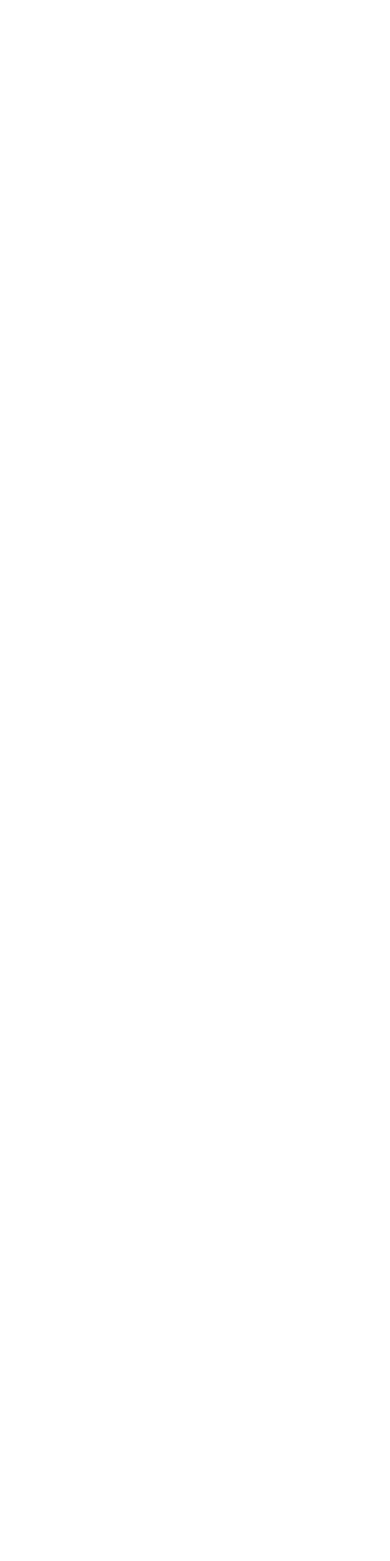
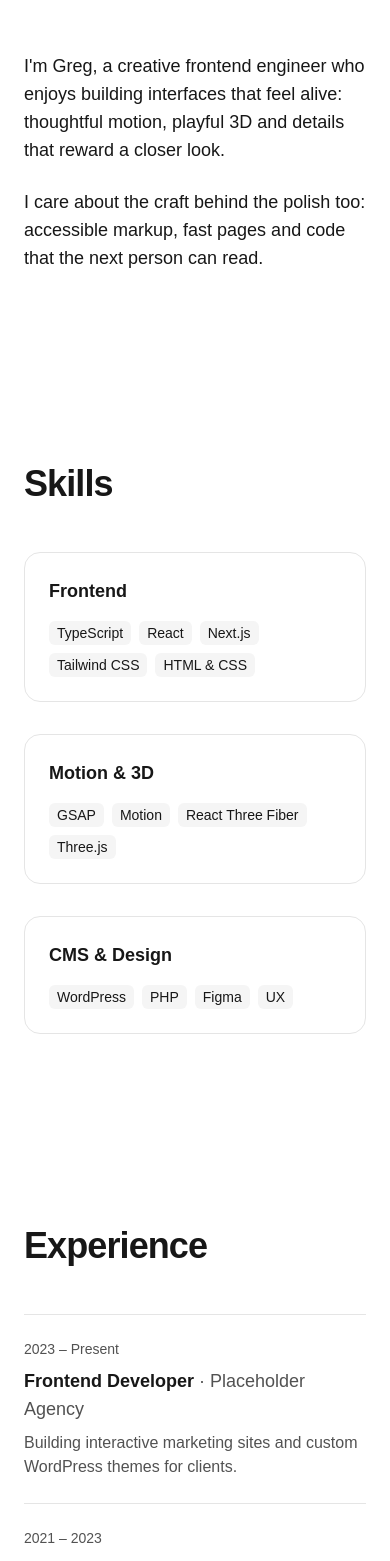
Before and after one commit to greg-motion-dev/greg-portfolio, a Next.js app: page / in a window 390 px wide. Shown: the part 2921-4482 px from the top of the page. Before the commit the page ends 2910 px from the top, so only its background shows below. Built offline with nearby package versions, Linux system fonts and the light colour scheme.

Commit message:
Testing out sections on homepage.

```diff
--- a/src/app/page.tsx
+++ b/src/app/page.tsx
@@ -1,5 +1,9 @@
+import { AboutSection } from "@/components/sections/AboutSection";
 import { ColorTestSection } from "@/components/sections/ColorTestSection";
+import { ContactSection } from "@/components/sections/ContactSection";
+import { ExperienceSection } from "@/components/sections/ExperienceSection";
 import { ProjectsSection } from "@/components/sections/ProjectsSection";
+import { SkillsSection } from "@/components/sections/SkillsSection";
 
 // Next.js requires the page file to use a default export; components elsewhere use named exports.
 export default function Home() {
@@ -7,7 +11,12 @@ export default function Home() {
   return (
     <main id="main" className="flex flex-1 flex-col">
       <ColorTestSection />
+      {/* Same order as the nav links in src/data/navigation.ts. */}
       <ProjectsSection />
+      <AboutSection />
+      <SkillsSection />
+      <ExperienceSection />
+      <ContactSection />
     </main>
   );
 }
--- /dev/null
+++ b/src/components/sections/AboutSection.tsx
@@ -0,0 +1,14 @@
+import { Section } from '@/components/ui/Section';
+import { aboutParagraphs } from '@/data/about';
+
+export function AboutSection() {
+  return (
+    <Section id="about" title="About">
+      <div className="flex max-w-3xl flex-col gap-6 text-lg">
+        {aboutParagraphs.map((paragraph) => (
+          <p key={paragraph}>{paragraph}</p>
+        ))}
+      </div>
+    </Section>
+  );
+}
--- /dev/null
+++ b/src/components/sections/ContactSection.tsx
@@ -0,0 +1,37 @@
+import { Section } from '@/components/ui/Section';
+import { contactEmail, contactIntro } from '@/data/contact';
+import { socialLinks } from '@/data/navigation';
+
+const focusRing =
+  'focus-visible:rounded-sm focus-visible:outline-2 focus-visible:outline-offset-4 focus-visible:outline-foreground';
+
+export function ContactSection() {
+  return (
+    <Section id="contact" title="Contact">
+      <div className="flex max-w-3xl flex-col gap-8">
+        <p className="text-lg">{contactIntro}</p>
+        {/* `mailto:` opens the visitor's email app with the address filled in. */}
+        <a
+          href={`mailto:${contactEmail}`}
+          className={`self-start text-2xl font-semibold underline underline-offset-8 md:text-3xl ${focusRing}`}
+        >
+          {contactEmail}
+        </a>
+        <ul className="flex gap-6 text-sm">
+          {socialLinks.map((link) => (
+            <li key={link.label}>
+              <a
+                href={link.href}
+                target={link.external ? '_blank' : undefined}
+                rel={link.external ? 'noopener noreferrer' : undefined}
+                className={`underline-offset-4 hover:underline ${focusRing}`}
+              >
+                {link.label} ↗
+              </a>
+            </li>
+          ))}
+        </ul>
+      </div>
+    </Section>
+  );
+}
--- /dev/null
+++ b/src/components/sections/ExperienceSection.tsx
@@ -0,0 +1,26 @@
+import { Section } from '@/components/ui/Section';
+import { experience } from '@/data/experience';
+
+export function ExperienceSection() {
+  return (
+    <Section id="experience" title="Experience">
+      {/* An ordered list, since the roles run in time order (newest first). */}
+      <ol className="flex max-w-3xl flex-col">
+        {experience.map((item) => (
+          <li
+            key={`${item.company}-${item.period}`}
+            className="flex flex-col gap-2 border-t border-border py-6 md:flex-row md:gap-8"
+          >
+            <p className="shrink-0 text-sm text-muted-foreground md:w-40 md:pt-1">{item.period}</p>
+            <div className="flex flex-col gap-2">
+              <h3 className="text-lg font-semibold">
+                {item.role} <span className="font-normal text-muted-foreground">· {item.company}</span>
+              </h3>
+              <p className="text-muted-foreground">{item.description}</p>
+            </div>
+          </li>
+        ))}
+      </ol>
+    </Section>
+  );
+}
--- a/src/components/sections/ProjectsSection.tsx
+++ b/src/components/sections/ProjectsSection.tsx
@@ -1,4 +1,5 @@
 import { ProjectCard } from '@/components/ui/ProjectCard';
+import { Section } from '@/components/ui/Section';
 import { projects } from '@/data/projects';
 
 // Featured projects come first. `sort` mutates in place, so copy the array before sorting
@@ -7,18 +8,13 @@ const orderedProjects = [...projects].sort((a, b) => Number(b.featured) - Number
 
 export function ProjectsSection() {
   return (
-    // `aria-labelledby` gives the section an accessible name taken from its heading.
-    <section id="projects" aria-labelledby="projects-heading" className="mx-auto w-full max-w-6xl px-6 py-24">
-      <h2 id="projects-heading" className="mb-12 text-4xl font-semibold tracking-tight">
-        Projects
-      </h2>
-
+    <Section id="projects" title="Projects">
       {/* The section owns the grid; the card only styles its own contents, so it works anywhere. */}
       <div className="grid gap-8 md:grid-cols-2">
         {orderedProjects.map((project) => (
           <ProjectCard key={project.id} project={project} />
         ))}
       </div>
-    </section>
+    </Section>
   );
 }
--- /dev/null
+++ b/src/components/sections/SkillsSection.tsx
@@ -0,0 +1,23 @@
+import { Section } from '@/components/ui/Section';
+import { skillGroups } from '@/data/skills';
+
+export function SkillsSection() {
+  return (
+    <Section id="skills" title="Skills">
+      <div className="grid gap-8 md:grid-cols-3">
+        {skillGroups.map((group) => (
+          <div key={group.title} className="flex flex-col gap-4 rounded-2xl border border-border p-6">
+            <h3 className="text-lg font-semibold">{group.title}</h3>
+            <ul className="flex flex-wrap gap-2">
+              {group.skills.map((skill) => (
+                <li key={skill} className="rounded-md bg-muted px-2 py-0.5 text-sm">
+                  {skill}
+                </li>
+              ))}
+            </ul>
+          </div>
+        ))}
+      </div>
+    </Section>
+  );
+}
--- /dev/null
+++ b/src/components/ui/Section.tsx
@@ -0,0 +1,24 @@
+import type { ReactNode } from 'react';
+
+type SectionProps = {
+  // Must match the nav link's hash, e.g. id "about" for "/#about" in src/data/navigation.ts.
+  id: string;
+  title: string;
+  children: ReactNode;
+};
+
+// Shared wrapper for the home page sections, so every section has the same width, spacing and
+// heading style, and the nav can jump to it by id.
+export function Section({ id, title, children }: SectionProps) {
+  const headingId = `${id}-heading`;
+
+  return (
+    // `aria-labelledby` gives the section an accessible name taken from its heading.
+    <section id={id} aria-labelledby={headingId} className="mx-auto w-full max-w-6xl px-6 py-24">
+      <h2 id={headingId} className="mb-12 text-4xl font-semibold tracking-tight">
+        {title}
+      </h2>
+      {children}
+    </section>
+  );
+}
--- /dev/null
+++ b/src/data/about.ts
@@ -0,0 +1,5 @@
+// TODO: placeholder copy; replace with your own intro.
+export const aboutParagraphs: string[] = [
+  "I'm Greg, a creative frontend engineer who enjoys building interfaces that feel alive: thoughtful motion, playful 3D and details that reward a closer look.",
+  'I care about the craft behind the polish too: accessible markup, fast pages and code that the next person can read.',
+];
--- /dev/null
+++ b/src/data/contact.ts
@@ -0,0 +1,5 @@
+// TODO: replace the placeholder with the address you want visitors to write to.
+export const contactEmail = 'hello@example.com';
+
+export const contactIntro =
+  "Have a project in mind or just want to say hi? My inbox is open, and I'll get back to you as soon as I can.";
--- /dev/null
+++ b/src/data/experience.ts
@@ -0,0 +1,23 @@
+export type ExperienceItem = {
+  role: string;
+  company: string;
+  // Free text so it can read "2022 – Present" or "Spring 2021".
+  period: string;
+  description: string;
+};
+
+// TODO: placeholder entries; replace with your real roles, newest first.
+export const experience: ExperienceItem[] = [
+  {
+    role: 'Frontend Developer',
+    company: 'Placeholder Agency',
+    period: '2023 – Present',
+    description: 'Building interactive marketing sites and custom WordPress themes for clients.',
+  },
+  {
+    role: 'Web Developer',
+    company: 'Placeholder Studio',
+    period: '2021 – 2023',
+    description: 'Turned designs into responsive, accessible pages and maintained client sites.',
+  },
+];
--- a/src/data/navigation.ts
+++ b/src/data/navigation.ts
@@ -10,8 +10,7 @@ export type SocialLink = NavLink & {
   external?: boolean;
 };
 
-// Only #projects exists so far. The other ids belong to sections that haven't been built yet,
-// so those links won't scroll anywhere until the matching section is added.
+// Each href's hash matches the `id` of a section on the home page (see src/app/page.tsx).
 export const sectionLinks: NavLink[] = [
   { label: 'Work', href: '/#projects' },
   { label: 'About', href: '/#about' },
--- /dev/null
+++ b/src/data/skills.ts
@@ -0,0 +1,11 @@
+export type SkillGroup = {
+  title: string;
+  skills: string[];
+};
+
+// TODO: placeholder groups; adjust to match your CV.
+export const skillGroups: SkillGroup[] = [
+  { title: 'Frontend', skills: ['TypeScript', 'React', 'Next.js', 'Tailwind CSS', 'HTML & CSS'] },
+  { title: 'Motion & 3D', skills: ['GSAP', 'Motion', 'React Three Fiber', 'Three.js'] },
+  { title: 'CMS & Design', skills: ['WordPress', 'PHP', 'Figma', 'UX'] },
+];
```
